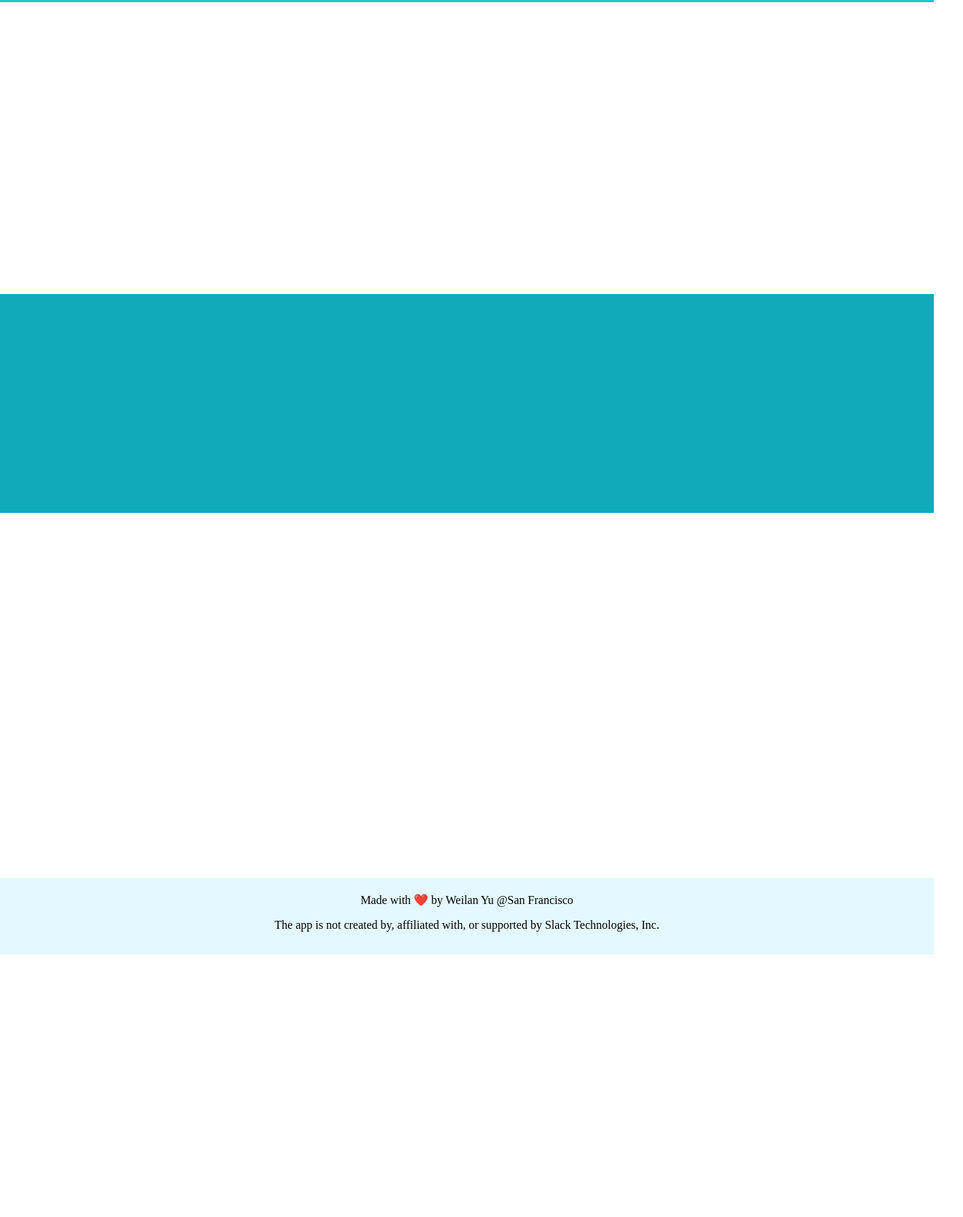
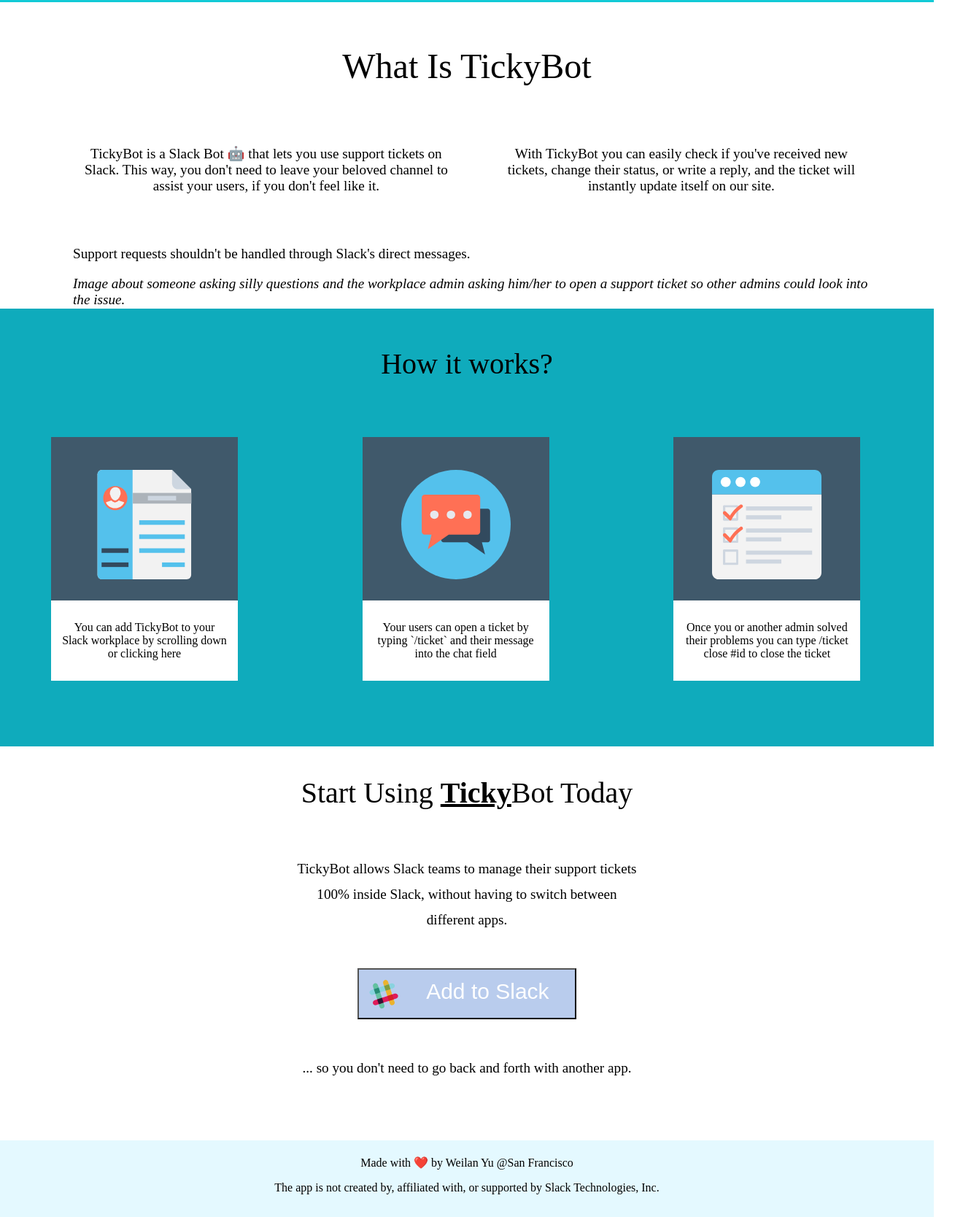
Before and after one commit to jessieu/TickyBot-Clone, a plain HTML site: page index.html in a window 1280 px wide. Shown: the part 557-2225 px from the top of the page at 73% size, 1320 px wide, since content can reach past the window. Before the commit the page ends 1865 px from the top, so only its background shows below. Drawn offline with Linux system fonts and the light colour scheme.

Commit message:
Finished framework

```diff
--- a/index.html
+++ b/index.html
@@ -7,23 +7,23 @@
     <link href="https://fonts.googleapis.com/css?family=Concert+One|Patrick+Hand&display=swap" rel="stylesheet">
   </head>
   <body>
-    <div class="navbar">
+    <section class="navbar">
       <ul>
-        <li><a href="#">Home</a></li>
-        <li><a href="#">About</a></li>
-        <li><a href="#">Features</a></li>
-        <li><a href="#">Add to Slack</a></li>
+        <li><a href="#intro_section">Home</a></li>
+        <li><a href="#about_section">About</a></li>
+        <li><a href="#feature_section">Features</a></li>
+        <li><a href="#cta_section">Add to Slack</a></li>
       </ul>
-    </div>
+    </section>
 
-    <div class="intro row">
+    <section class="intro row" id="intro_section">
       <div class="description column">
         <h1 class="brand-name">
           <strong>Ticky</strong>Bot
         </h1>
         <p class="slogan">Let your team manage their support tickets 100% inside Slack</p>
-        <a href="#">
-          <button type="button" name="button">
+        <a href="https://slack.com/signin?redir=%2Foauth%3Fclient_id%3D39189849459.249480535796%26redirect_uri%3D%26state%3D%26scope%3Dcommands%252Cbot%252Cusers.profile%253Aread%252Cim%253Aread%252Cchat%253Awrite%253Abot%252Cteam%253Aread%26user_scope%3D%26granular_bot_scope%3D0%26team%3D%26install_redirect%3D%26single_channel%3D0">
+          <button class="intro_btn" type="button" name="button">
             <img src="images/download.png" alt="slack_image">
             <span>Add to Slack</span>
           </button>
@@ -32,22 +32,85 @@
       <div class="bot column">
         <img src="images/tickybot.svg" alt="tickybot image">
       </div>
-    </div>
-    <div class="details">
+    </section>
 
-    </div>
+    <section class="about" id="about_section">
+      <div class="about_title">
+        <p>What Is TickyBot</p>
+      </div>
+      <div class="about_content">
+        <table>
+          <tbody>
+            <tr>
+              <td><p>TickyBot is a Slack Bot 🤖 that lets you use support tickets on Slack. This way, you don't need to leave your beloved channel to assist your users, if you don't feel like it.</p></td>
+              <td><p>With TickyBot you can easily check if you've received new tickets, change their status, or write a reply, and the ticket will instantly update itself on our site.</p></td>
+            </tr>
+          </tbody>
 
-    <div class="features">
+        </table>
+      </div>
+      <div class="about_more">
+        <p>Support requests shouldn't be handled through Slack's direct messages.</p>
+        <p><i>Image about someone asking silly questions and the workplace admin asking him/her to open a support ticket so other admins could look into the issue.</i></p>
+      </div>
+    </section>
 
-    </div>
+    <section class="features" id="feature_section">
+      <div class="feature_full">
+        <div class="feature_title">
+            <p>How it works?</p>
+        </div>
+        <div class="feature_content">
+          <div class="feature_row row">
+            <div class="card_col column">
+              <div class="card">
+                <img src="images/left_card.svg" alt="workplace">
+                <div class="container">
+                  <p>You can add TickyBot to your Slack workplace by scrolling down or clicking here</p>
+                </div>
+              </div>
+            </div>
+            <div class="card_col column">
+              <div class="card">
+                <img src="images/middle_card.svg" alt="ticket">
+                <div class="container">
+                  <p>Your users can open a ticket by typing `/ticket` and their message into the chat field</p>
+                </div>
+              </div>
+            </div>
+            <div class="card_col column">
+              <div class="card">
+                <img src="images/right_card.svg" alt="close">
+                <div class="container">
+                  <p>Once you or another admin solved their problems you can type /ticket close #id to close the ticket</p>
+                </div>
+              </div>
+            </div>
+          </div>
+        </div>
+      </div>
+    </section>
 
-    <div class="cta">
+    <section class="cta" id="cta_section">
+      <div class="page_full">
+        <div class="page_title">
+          <p>Start Using <u><strong>Ticky</strong></u>Bot Today</p>
+        </div>
+        <div class="page_content">
+          <p>TickyBot allows Slack teams to manage their support tickets 100% inside Slack, without having to switch between different apps.</p>
+          <a href="https://slack.com/signin?redir=%2Foauth%3Fclient_id%3D39189849459.249480535796%26redirect_uri%3D%26state%3D%26scope%3Dcommands%252Cbot%252Cusers.profile%253Aread%252Cim%253Aread%252Cchat%253Awrite%253Abot%252Cteam%253Aread%26user_scope%3D%26granular_bot_scope%3D0%26team%3D%26install_redirect%3D%26single_channel%3D0">
+            <button class="page_btn" type="button" name="button">
+              <img src="images/slack.svg" alt="slack_image"><span>Add to Slack</span>
+            </button>
+          </a>
+          <p>... so you don't need to go back and forth with another app.</p>
+        </div>
+      </div>
+    </section>
 
-    </div>
-
-    <div class="info">
+    <section class="info">
       <p>Made with ❤️ by Weilan Yu @San Francisco</p>
       <p>The app is not created by, affiliated with, or supported by Slack Technologies, Inc.</p>
-    </div>
+    </section>
   </body>
 </html>
--- a/styles.css
+++ b/styles.css
@@ -27,11 +27,12 @@
 }
 
 .row {
-  display: flex;
+  display: table;
 }
 
 .column {
-  flex: 50%;
+  /* flex: 50%; */
+  display: table-cell;
 }
 
 .intro {
@@ -42,17 +43,16 @@
 }
 
 .description {
-  float: left;
   margin-left: 20px;
-  vertical-align: bottom;
-  width: 250px;
+  vertical-align: middle;
+    padding: 20px;
 }
 
 .brand-name {
   font-family: 'Patrick Hand', cursive;
   font-size: 80px;
-  margin-top: 100px;
-  margin-bottom: 0;
+  margin-top: 0;
+  margin-bottom: 30px;
 }
 
 .slogan {
@@ -67,34 +67,134 @@
   background-color: #fff;
   font-size: 30px;
   margin-top: 10px;
+  height: 70px;
+  width: 300px;
 }
 button img {
   float: left;
-  width: 30px;
-  height: 30px;
+  width: 20%;
+  height: 70%;
   text-align: center;
-  padding-right: 10px;
+  padding-right: 0;
+  margin-right: 0;
+}
+button span {
+  text-align: center;
+  vertical-align:middle;
+  padding-left: 0;
+  margin-left: 0;
 }
 
-
 .bot {
-  float: right;
-  margin-top: 30px;
+  /* float: right;
+  margin-top: 30px; */
+  vertical-align: middle;
 }
 
-.details {
+.about {
   background-color: #fff;
   height: 400px;
+  text-align: center;
+  margin: 0 70px;
+  font-size: 1.2em;
+}
+
+.about_title {
+  padding: 12px;
+  font-size: 2.5em;
+}
+
+tr {
+  text-align: center;
+}
+
+td {
+  padding: 30px;
+  padding-top: 0;
+}
+
+.about_more {
+  margin: 0;
+  padding-left:30px;
+  text-align: left;
 }
 
 .features {
   background-color: #0fabbc;
-  height: 300px;
+  height: 600px;
+  text-align: center;
 }
+
+.feature_title{
+  margin-top: 20px;
+  padding: 12px;
+  font-size: 2.5em;
+}
+
+.feature_row {
+  display: table;
+  width: 100%;
+  margin: 0;
+  padding: 20px;
+
+}
+
+.card_col {
+  float: none;
+  width: 25%;
+  align-items: center;
+  column-gap: normal;
+}
+
+.card {
+  background-color: #40596b;
+  margin: 5px 50px;
+  width: 60%;
+}
+
+.card img {
+  margin-top: 20px;
+  width: 150px;
+  height: 200px;
+}
+
+/* Add some padding inside the card container */
+.container {
+  background-color: #fff;
+  padding: 12px;
+  vertical-align: bottom;
+}
+
 
 .cta {
   background-color: #fff;
   height: 500px;
+  text-align: center;
+}
+
+
+.page_title {
+  margin-top: 0;
+  padding-top: 0;
+  margin-bottom: 20px;
+  font-size: 2.5em;
+}
+
+.page_content {
+  margin-bottom: 20px;
+  margin-left: auto;
+  margin-right: auto;
+  padding:5px;
+  font-size: 1.2em;
+  width: 25em;
+  line-height: 26pt;
+}
+
+.page_btn {
+  margin-top: 30px;
+  margin-bottom: 30px;
+  background-color: #b9cced;
+  color: #fff;
 }
 
 .info {
@@ -102,4 +202,5 @@
   height: 100px;
   text-align: center;
   padding-top: 5px;
+  margin-bottom: 0;
 }
```
Also changed, not shown: images/left_card.svg (added), images/middle_card.svg (added), images/right_card.svg (added), images/slack.svg (added).
